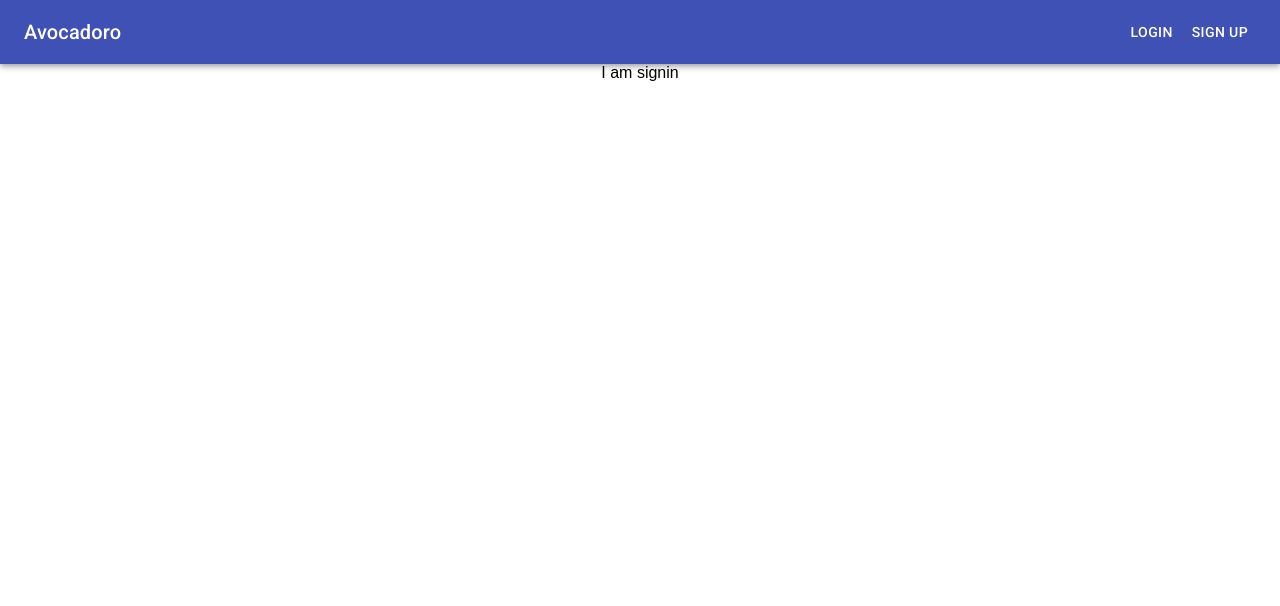
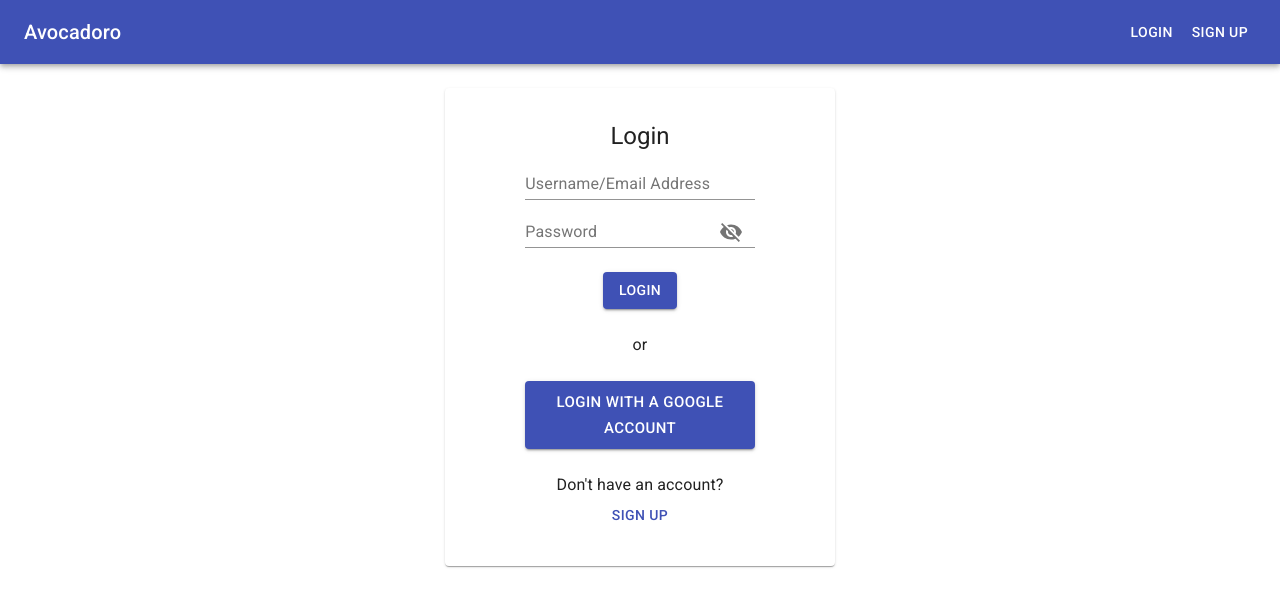
Before and after one commit to BranDebs/Avocado-Frontend, a React (Create React App) app: page /signin in a window 1280 px wide. Shown: the top 606 px of the page. Built offline with nearby package versions, Linux system fonts and the light colour scheme; a web font is replaced by a local one.

Commit message:
feat(login-page): add layout for login page and add about section

```diff
--- a/src/App.js
+++ b/src/App.js
@@ -5,6 +5,7 @@ import Navbar from './components/navigation/Navbar';
 import Home from './components/dashboard/Home';
 import SignUp from './components/auth/SignUp';
 import SignIn from './components/auth/SignIn';
+import About from './components/about/About';
 
 class App extends React.Component {
   state = {
@@ -20,6 +21,7 @@ class App extends React.Component {
             <Route exact path="/" render={props => <Home {...props} />} />
             <Route path="/signup" component={SignUp} />
             <Route path="/signin" component={SignIn} />
+            <Route path="/about" component={About} />
           </div>
         </div>
       </BrowserRouter>
--- /dev/null
+++ b/src/components/about/About.js
@@ -0,0 +1,7 @@
+import React from 'react';
+
+function About() {
+    return <div>I am about</div>;
+}
+
+export default About;
--- a/src/components/auth/SignIn.js
+++ b/src/components/auth/SignIn.js
@@ -1,7 +1,126 @@
 import React from 'react';
+import Grid from '@material-ui/core/Grid';
+import Paper from '@material-ui/core/Paper';
+import Typography from '@material-ui/core/Typography';
+import { makeStyles } from '@material-ui/core/styles';
+import './auth.css';
+import FormControl from '@material-ui/core/FormControl';
+import Visibility from '@material-ui/icons/Visibility';
+import VisibilityOff from '@material-ui/icons/VisibilityOff';
+import IconButton from '@material-ui/core/IconButton';
+import InputLabel from '@material-ui/core/InputLabel';
+import InputAdornment from '@material-ui/core/InputAdornment';
+import Input from '@material-ui/core/Input';
+import Button from '@material-ui/core/Button';
 
 function SignIn() {
-  return <div>I am signin</div>;
+  const [values, setValues] = React.useState({
+    amount: '',
+    password: '',
+    weight: '',
+    weightRange: '',
+    showPassword: false,
+    identifier: '',
+    errors: {},
+    isLoading: false
+  });
+  const useStyles = makeStyles(theme => ({
+    root: {
+      padding: theme.spacing(3, 2)
+    },
+    paper: {
+      paddingTop: theme.spacing(3),
+      paddingBottom: theme.spacing(3)
+    }
+  }));
+
+  const handleChange = prop => event => {
+    setValues({ ...values, [prop]: event.target.value });
+  };
+
+  const handleClickShowPassword = () => {
+    setValues({ ...values, showPassword: !values.showPassword });
+  };
+
+  const handleMouseDownPassword = event => {
+    event.preventDefault();
+  };
+
+  const classes = useStyles();
+
+  return (
+    <Grid container spacing={3}>
+      <Grid item xs={4}></Grid>
+      <Grid item xs={4} spacing={2}>
+        <div className={classes.paper}>
+          <Paper className="auth-paper">
+            <Typography variant="h5" component="h3">
+              Login
+            </Typography>
+            <FormControl fullWidth>
+              <InputLabel
+                id="username"
+                label="Username/Email Address"
+                value={values.identifier}
+                error={values.errors.identifier}
+              >
+                Username/Email Address
+              </InputLabel>
+              <Input
+                id="standard-adornment-username"
+                aria-describedby="standard-weight-helper-text"
+              />
+            </FormControl>
+            <FormControl fullWidth className="divider">
+              <InputLabel
+                id="password"
+                label="Password"
+                value={values.identifier}
+                error={values.errors.identifier}
+              >
+                Password
+              </InputLabel>
+              <Input
+                id="standard-adornment-password"
+                type={values.showPassword ? 'text' : 'password'}
+                value={values.password}
+                onChange={handleChange('password')}
+                endAdornment={
+                  <InputAdornment position="end">
+                    <IconButton
+                      aria-label="toggle password visibility"
+                      onClick={handleClickShowPassword}
+                      onMouseDown={handleMouseDownPassword}
+                    >
+                      {values.showPassword ? <Visibility /> : <VisibilityOff />}
+                    </IconButton>
+                  </InputAdornment>
+                }
+              />
+            </FormControl>
+            <div className={classes.paper}>
+              <Button variant="contained" color="primary">
+                Login
+              </Button>
+            </div>
+            <Typography>or</Typography>
+            <div className={classes.paper}>
+              <Button
+                fullWidth
+                variant="contained"
+                color="primary"
+                size="large"
+              >
+                Login with a Google Account
+              </Button>
+            </div>
+            <Typography display={'inline'}>Don't have an account?</Typography>
+            <Button color="primary">Sign Up</Button>
+          </Paper>
+        </div>
+      </Grid>
+    </Grid>
+  );
 }
 
 export default SignIn;
--- /dev/null
+++ b/src/components/auth/auth.css
@@ -0,0 +1,6 @@
+.auth-paper {
+    padding-bottom: 2em;
+    padding-top: 2em;
+    padding-left: 5em;
+    padding-right: 5em;
+}
```
